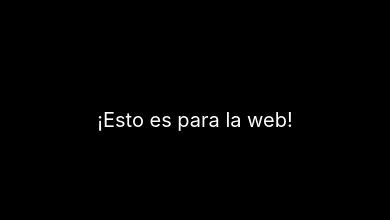
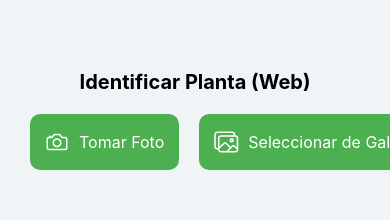
Before and after one commit to EmilioIzquierdo30/findervision2.0, a React Native app: screen /Identificar in a window 390 px wide. Shown: the part 304-524 px from the top of the page. Built offline with nearby package versions, Linux system fonts and the light colour scheme; no server answers.

Commit message:
La dependencia qe daba problemas era react native camara se usara expo camera

```diff
--- a/package.json
+++ b/package.json
@@ -35,7 +35,8 @@
     "react-native-screens": "~4.1.0",
     "react-native-vector-icons": "^10.2.0",
     "react-native-vision-camera": "^4.6.3",
-    "react-native-web": "~0.19.13"
+    "react-native-web": "~0.19.13",
+    "expo-camera": "~16.0.9"
   },
   "devDependencies": {
     "@babel/core": "^7.25.2"
--- a/scr/main/CamaraScreenAndroid.jsx
+++ b/scr/main/CamaraScreenAndroid.jsx
@@ -1,10 +1,42 @@
-import React, { useState } from "react";
-import { View, Text, StyleSheet } from "react-native";
+import React, { useState, useEffect } from "react";
+import { View, Text, StyleSheet, TouchableOpacity, Alert } from "react-native";
+import { Camera } from "expo-camera";
 
 const CameraScreenAndroid = () => {
+  const [hasPermission, setHasPermission] = useState(null);
+  const [cameraRef, setCameraRef] = useState(null);
+
+  useEffect(() => {
+    (async () => {
+      const { status } = await Camera.requestCameraPermissionsAsync();
+      setHasPermission(status === "granted");
+    })();
+  }, []);
+
+  if (hasPermission === null) {
+    return <Text>Solicitando permisos...</Text>;
+  }
+  if (hasPermission === false) {
+    return <Text>Acceso denegado a la cámara</Text>;
+  }
+
+  const handleCapturePhoto = async () => {
+    if (cameraRef) {
+      const photo = await cameraRef.takePictureAsync();
+      Alert.alert("Foto tomada", `Guardada en: ${photo.uri}`);
+    }
+  };
+
   return (
     <View style={styles.container}>
-      <Text style={styles.text}>¡Esto es para Android!</Text>
+      <Camera
+        style={styles.camera}
+        ref={(ref) => setCameraRef(ref)}
+        type={Camera.Constants.Type.back}
+      />
+      <TouchableOpacity style={styles.button} onPress={handleCapturePhoto}>
+        <Text style={styles.buttonText}>Tomar Foto</Text>
+      </TouchableOpacity>
     </View>
   );
 };
@@ -12,13 +44,22 @@ const CameraScreenAndroid = () => {
 const styles = StyleSheet.create({
   container: {
     flex: 1,
-    justifyContent: "center",
-    alignItems: "center",
-    backgroundColor: "#000",
   },
-  text: {
-    fontSize: 20,
+  camera: {
+    flex: 1,
+  },
+  button: {
+    position: "absolute",
+    bottom: 20,
+    left: "50%",
+    transform: [{ translateX: -50 }],
+    backgroundColor: "blue",
+    padding: 10,
+    borderRadius: 5,
+  },
+  buttonText: {
     color: "#fff",
+    textAlign: "center",
   },
 });
 
--- a/scr/main/CamaraScreenWeb.jsx
+++ b/scr/main/CamaraScreenWeb.jsx
@@ -1,10 +1,31 @@
-import React, { useState } from "react";
-import { View, Text, StyleSheet } from "react-native";
+import React from "react";
+import { View, Text, StyleSheet, TouchableOpacity, Alert } from "react-native";
+import { Ionicons } from "@expo/vector-icons";
 
-const CameraScreenAndroid = () => {
+const CameraScreenWeb = () => {
+  const handleButtonPress = (action) => {
+    Alert.alert(`Función de ${action} no está disponible en la web.`);
+  };
+
   return (
     <View style={styles.container}>
-      <Text style={styles.text}>¡Esto es para la web!</Text>
+      <Text style={styles.title}>Identificar Planta (Web)</Text>
+      <View style={styles.buttonContainer}>
+        <TouchableOpacity
+          style={styles.button}
+          onPress={() => handleButtonPress("Tomar Foto")}
+        >
+          <Ionicons name="camera-outline" size={24} color="#fff" />
+          <Text style={styles.buttonText}>Tomar Foto</Text>
+        </TouchableOpacity>
+        <TouchableOpacity
+          style={styles.button}
+          onPress={() => handleButtonPress("Seleccionar de Galería")}
+        >
+          <Ionicons name="images-outline" size={24} color="#fff" />
+          <Text style={styles.buttonText}>Seleccionar de Galería</Text>
+        </TouchableOpacity>
+      </View>
     </View>
   );
 };
@@ -14,12 +35,32 @@ const styles = StyleSheet.create({
     flex: 1,
     justifyContent: "center",
     alignItems: "center",
-    backgroundColor: "#000",
+    backgroundColor: "#f0f4f7",
   },
-  text: {
+  title: {
     fontSize: 20,
+    fontWeight: "bold",
+    marginBottom: 20,
+  },
+  buttonContainer: {
+    flexDirection: "row",
+    justifyContent: "space-around",
+    width: "100%",
+    paddingHorizontal: 20,
+  },
+  button: {
+    flexDirection: "row",
+    alignItems: "center",
+    backgroundColor: "#4CAF50",
+    padding: 15,
+    borderRadius: 10,
+    marginHorizontal: 10,
+  },
+  buttonText: {
     color: "#fff",
+    marginLeft: 10,
+    fontSize: 16,
   },
 });
 
-export default CameraScreenAndroid;
+export default CameraScreenWeb;
```
Also changed, not shown: 2 other files (tests, documents, lock files or other folders).
